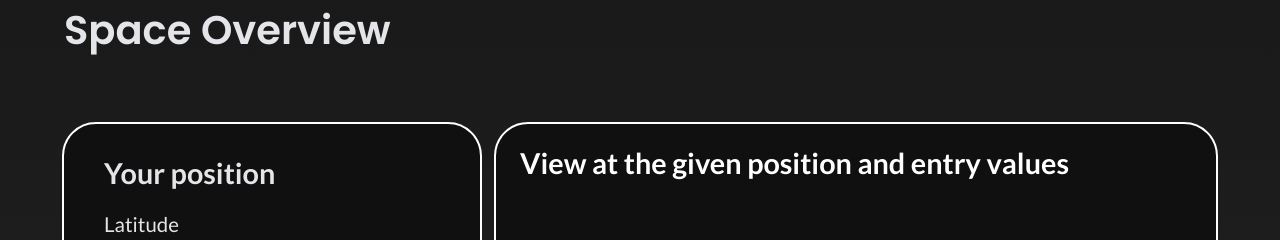
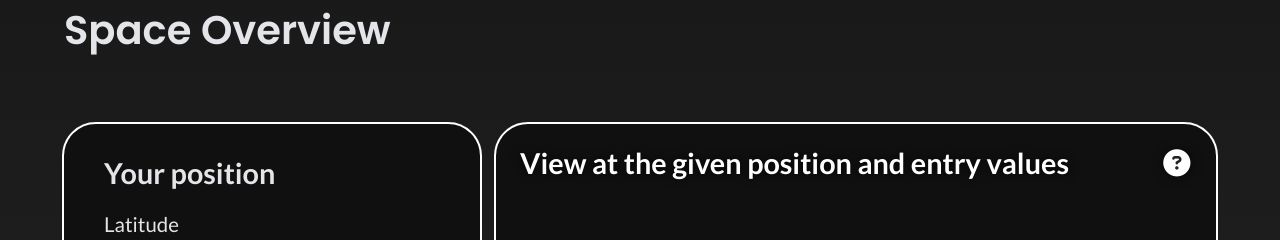
Before and after one commit to SirBoltzmann/galactic-fragility, a React (Vite) app: page /stars-constellations in a window 1280 px wide. Shown: the part 880-1120 px from the top of the page. Built offline with nearby package versions, Linux system fonts and the light colour scheme; no server answers.

Commit message:
feat: help icon pop-up created in star-chart generator (space-overview)

```diff
--- a/src/components/stars-and-constellations/SpaceOverview.css
+++ b/src/components/stars-and-constellations/SpaceOverview.css
@@ -29,7 +29,7 @@
     display: block;
 }
 
-/* Space Form */
+/* SPACE FORM */
 
 .space-form {
     width: 500px;
@@ -119,7 +119,7 @@
 }
 
 
-/* Space View */
+/* SPACE VIEW */
 
 .space-view {
     display: flex;
@@ -137,7 +137,7 @@
 }
 
 .space-view:hover {
-    box-shadow: 0 0 50px 0 rgb(255, 255, 255, 0.15);
+    box-shadow: 0 0 50px 0 rgb(255, 255, 255, 0.1);
 }
 
 .space-view h2 {
@@ -147,8 +147,105 @@
     font-size: 1.8rem;
     font-weight: 700;
     margin: 1.35rem 1.5rem 2rem;
+    padding-right: 1.8rem;
     color: #fff;
+    text-shadow: 0 0 10px rgb(0, 0, 0, 0.85);
     z-index: 1;
+}
+
+/* HELP ICON */
+.space-view i {
+    position: absolute;
+    top: 0;
+    right: 0;
+    font-size: 1.7rem;
+    font-weight: 700;
+    margin: 1.6rem;
+    color: #ffffff;
+    z-index: 1;
+    cursor: pointer;
+    transition: all 0.4s ease-in-out;
+}
+
+.space-view i::after {
+    content: '';
+    position: absolute;
+    top: 50%;
+    left: 50%;
+    transform: translate(-50%, -50%);
+    width: 80%;
+    height: 80%;
+    background-color: #232121;
+    box-shadow: 0 0 13px 0 black;
+    border-radius: 50%;
+    z-index: -1;
+}
+
+.space-view i:hover {
+    transform: scale(1.07);
+}
+
+.info-popup {
+    position: fixed;
+    top: 0;
+    left: 0;
+    width: 100%;
+    height: 100%;
+    background-color: rgba(16, 16, 16, 0.7);
+    display: flex;
+    justify-content: center;
+    align-items: center;
+    z-index: 10;
+}
+
+.info-content {
+    display: flex;
+    flex-direction: column;
+    align-items: center;
+    gap: 0.5rem;
+    position: relative;
+    background-color: #101010;
+    color: #ffffff;
+    padding: 1.3rem;
+    outline: 2px solid #ffffff;
+    border-radius: 1.8rem;
+    max-width: 500px;
+    width: 90%;
+    text-align: center;
+}
+
+.info-content > * {
+    font-family: 'Poppins';
+}
+
+.info-content h3 {
+    font-size: 1.4rem;
+    margin-bottom: 0.7rem;
+}
+
+.info-content span:nth-child(5) {
+    font-weight: 600;
+}
+
+.info-content button {
+    background-color: #101010;
+    color: #ffffff;
+    font-size: 1.1rem;
+    font-weight: 600;
+    padding: 0.5rem 2rem;
+    border-radius: 0.7rem;
+    border: none;
+    outline: 2px solid #fff;
+    margin: 1.8rem 0 0.4rem;
+    cursor: pointer;
+    transition: all 0.4s ease-in-out;
+}
+
+.info-content button:hover {
+    background-color: #fff;
+    color: #101010;
+    border-radius: 1.1rem;
+    outline: none;
 }
 
 .generated-image {
@@ -247,6 +344,14 @@
         width: 90%;
     }
 
+    .space-view h2 {
+        font-size: 1.68rem;
+    }
+
+    .space-view i {
+        font-size: 1.6rem;
+    }
+
     .loader-container,
     .error-container {
         padding: 1.5rem;
@@ -304,13 +409,32 @@
         width: 160px;
     }
 
-    .space-view { /* Space view styles */
+    /* SPACE VIEW */
+
+    .space-view {
         width: 100%;
         min-width: 300px;
     }
 
     .space-view h2 {
-        font-size: 1.6rem;
+        font-size: 1.4rem;
+    }
+
+    /* HELP POP-UP */
+    .space-view i {
+        font-size: 1.5rem;
+    }
+
+    .info-content h3 {
+        font-size: 1.3rem;
+    }
+
+    .info-content span {
+        font-size: 0.95rem;
+    }
+
+    .info-content button {
+        padding: 0.4rem 1.7rem;
     }
 
     .generated-image {
--- a/src/components/stars-and-constellations/SpaceOverview.jsx
+++ b/src/components/stars-and-constellations/SpaceOverview.jsx
@@ -15,6 +15,7 @@ const SpaceOverview = () => {
 	const [ imageUrl, setImageUrl ] = useState('');
 	const [ loading, setLoading ] = useState(false); //testing
 	const [ error, setError ] = useState(false);
+	const [ showInfo, setShowInfo ] = useState(false);
 
 	// Obtain Location
 	useEffect(() => {
@@ -136,8 +137,30 @@ const SpaceOverview = () => {
 				</div>
 
 				<div className="space-view">
-					<h2 style={{display: loading || error ? 'none' : 'block'}} >View at the given position and entry values</h2>
-					{
+					<h2 style={{ display: loading || error ? 'none' : 'block' }} >View at the given position and entry values</h2>
+					<i //show help icon
+						className="fa-solid fa-circle-question"
+						onClick={() => setShowInfo(!showInfo)}
+						title='How does this work?'
+					></i>
+
+					{ showInfo && ( //pop-up info displayed when help-icon is clicked
+						<div className='info-popup'>
+							<div className={`info-content`}>
+								<h3>How does this work?</h3>
+								<span>This feature generates a star chart based on your current location and selected date.</span>
+								<span>The selected constellation is highlighted and the Star Chart is generated using the style you choose.</span>
+								<span>Make sure to allow geolocation permissions (this is Important! :3) and choose a date to continue.</span>
+								<span>The app will probably throw errors while generating your Star Chart due to high API traffic or something else.</span>
+								<span>Just try again. Thank you ❤️🌌</span>
+								<span>Enjoy the app, and may the stars follow your path to space, and beyond...</span>
+
+								<button onClick={() => setShowInfo(false)}>Got it!</button>
+							</div>
+						</div>
+					)}
+
+					{ //Rendering image CASES
 						loading
 							? (
 								<div className='loader-container'>
@@ -151,7 +174,7 @@ const SpaceOverview = () => {
 										<h3 className='error-message'>There was an error creating your star chart.. Please, try again..</h3>
 										<img src={ErrorImg} className='error-img' alt="error generating the image" />
 									</div>
-								 )
+								)
 								: imageUrl ? ( <img src={imageUrl} className='generated-image' /> ) : ''
 					}
 				</div>
```
